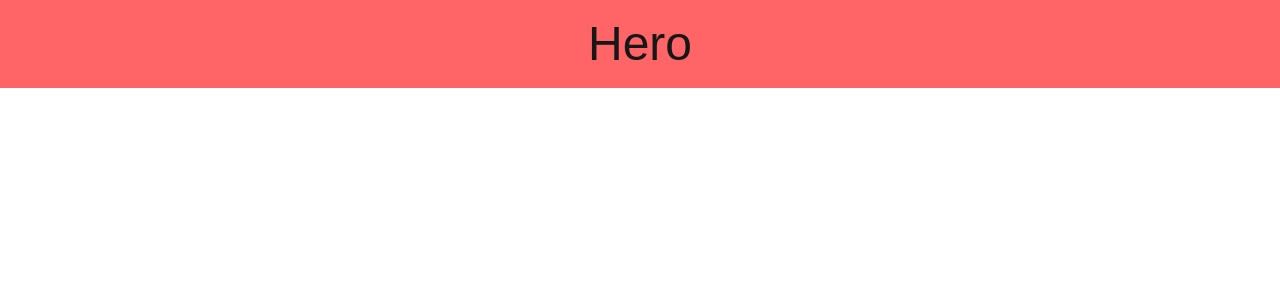
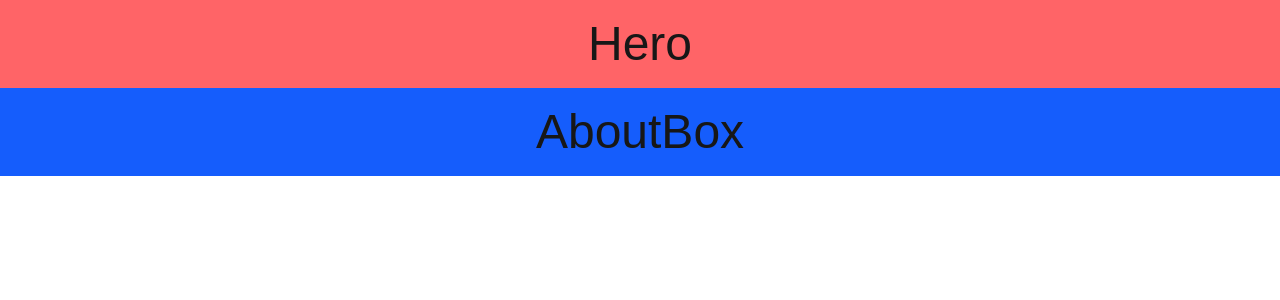
Before and after one commit to eslam-mohamedl/Team-2, a Next.js app: page / in a window 1280 px wide. Shown: the top 300 px of the page. Built offline with nearby package versions, Linux system fonts and the light colour scheme.

Commit message:
feat: add aboubox components

```diff
--- a/src/app/page.tsx
+++ b/src/app/page.tsx
@@ -4,12 +4,13 @@ import Servicesection from "@/components/Servicesection";
 import Footer from "@/components/Footer";
 import FAQSection from "@/components/FAQSection";
 import HeroSection from "@/components/HeroSection";
-
+import AboutBox from "@/components/AboutBox";
 import Hero from "@/components/Hero";
 export default function page() {
   return (
     <div>
       <Hero />
+      <AboutBox />
     </div>
   );
 }
--- /dev/null
+++ b/src/components/AboutBox.tsx
@@ -0,0 +1,7 @@
+import React from "react";
+
+export default function AboutBox() {
+  return (
+    <div className="bg-blue-600 p-5 text-5xl flex justify-center">AboutBox</div>
+  );
+}
```
